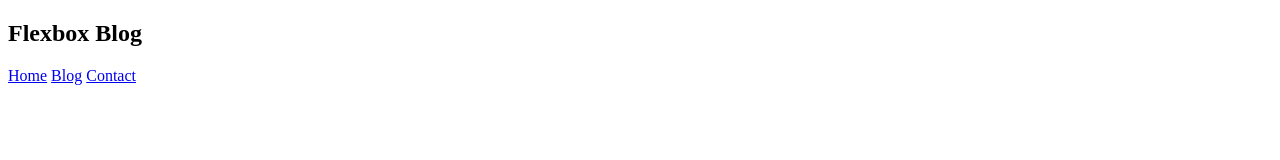
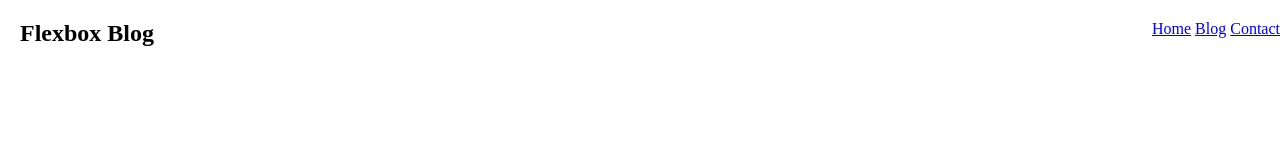
Before and after one commit to jonamarkin/learning-flexbox, a plain HTML site: page 10_final_project/index.html in a window 1280 px wide. Drawn offline with Linux system fonts and the light colour scheme.

Commit message:
Spaced header out nicely

```diff
--- a/10_final_project/index.html
+++ b/10_final_project/index.html
@@ -11,7 +11,7 @@
 <body>
 
     <header>
-        <h2>Flexbox Blog</h2>
+        <h2 class="header-title">Flexbox Blog</h2>
         <nav class="header-navigation">
             <a href="#home" class="nav-link">Home</a>
             <a href="#posts" class="nav-link">Blog</a>
--- a/10_final_project/style.css
+++ b/10_final_project/style.css
@@ -0,0 +1,15 @@
+* {
+    margin: 0;
+    padding: 0;
+    box-sizing: border-box;
+}
+
+header {
+    display: flex;
+    justify-content: space-between;
+    padding-top: 20px;
+}
+
+.header-title {
+    margin-left: 20px;
+}
```
